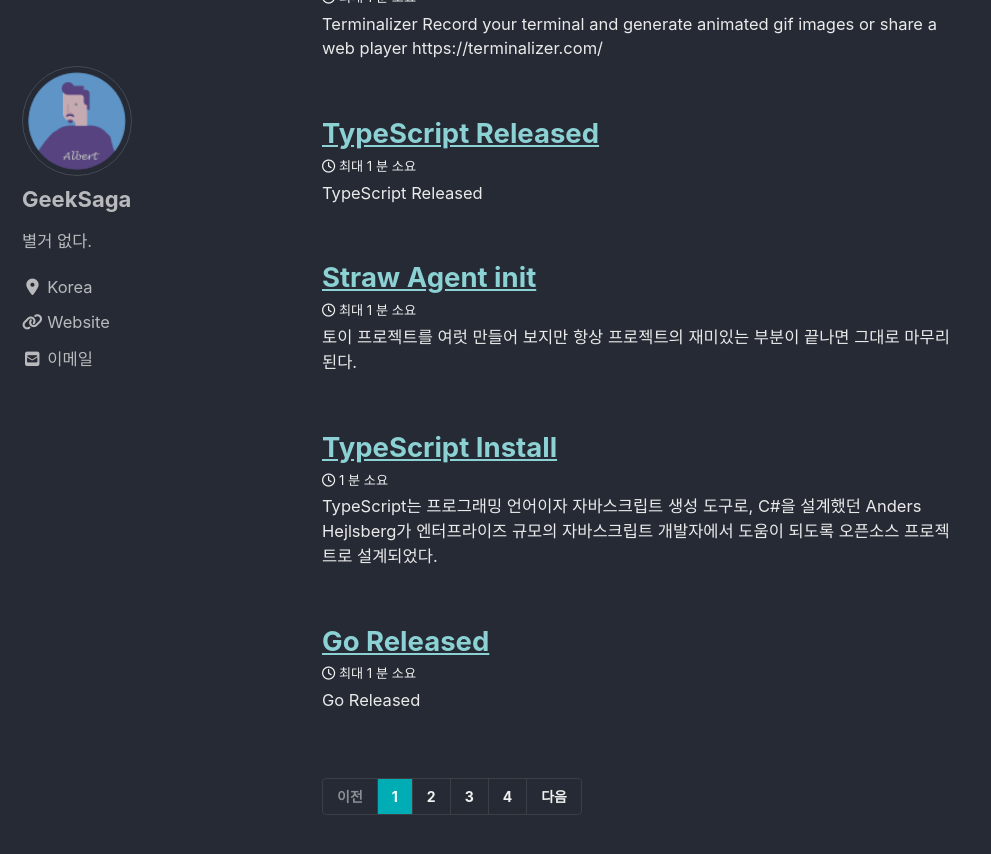
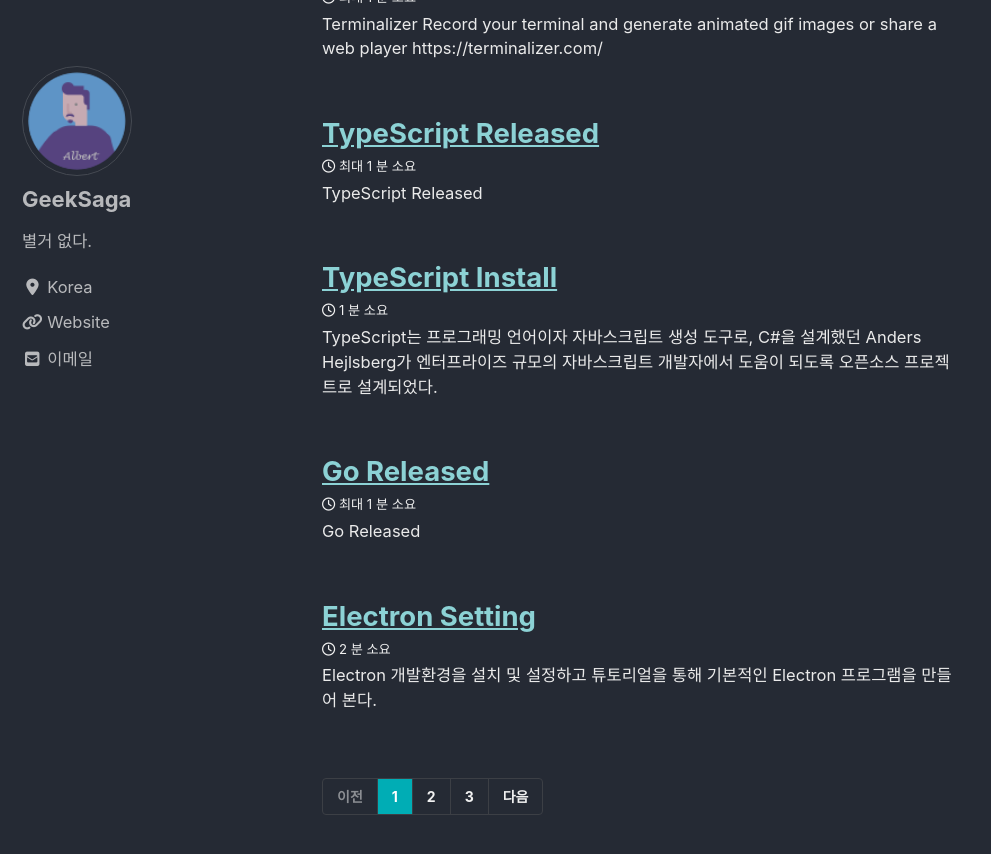
Before and after one commit to geeksaga/geeksaga.github, a Jekyll site: the page built from index.html, in a window 1280 px wide and 900 px high, scrolled down 257 px. Shown: the top 854 px of the window, without its empty margins (0-991 px from the left). Built offline with Jekyll 4.4.1, drawn with Linux system fonts in a browser that asks for light colours; cached includes are drawn as plain includes; nearby versions of some CDN libraries; the list of posts is cut into pages by our own code; part of the change alters nothing that is shown.

Commit message:
Update post straw agent init

````diff
--- a/_posts/toy/2020-03-01-straw-agent-init.md
+++ b/_posts/toy/2020-03-01-straw-agent-init.md
@@ -10,12 +10,12 @@ tags:
   - Go
 
 toc: true
-toc_labe: "Straw Agent 설정"
-published: true
+toc_labe: "Straw Agent 환경 설정"
+published: false
 comments: true
 ---
 
-토이 프로젝트를 여럿 만들어 보지만 항상 프로젝트의 재미있는 부분이 끝나면 그대로 마무리된다.
+토이 프로젝트(Toy or Side Project)를 여럿 만들어 보지만 항상 프로젝트의 재미있는 부분이 끝나면 그대로 마무리된다.
 
 조금 부족하겠지만 프로젝트의 완성을 위해 초기 설정부터 배포까지 진행하도록 한다.
 
@@ -28,8 +28,33 @@ STRAW의 목표는 데이터를 수집하는 에이전트 프로그램이다.
 
 Telegraf는 시계열 DB인 [InfluxDB](https://github.com/influxdata/influxdb "InfluxDB"){:target="blank"}를 만든 [influxdata](https://www.influxdata.com/ "influxdata"){:target="blank"}에서 만든 오픈소스 프로그램이다.
 
-Telegraf를 선택한 이유는 시스템 모니터링과 메트릭스 수집 에이전트 이기도 하지만 언어가 [Go](https://golang.org/ "Go"){target="blank"}로 되어 있어서다.
+Telegraf를 선택한 이유는 시스템 모니터링과 메트릭스 수집 에이전트 이기도 하지만 언어가 [Go](https://golang.org/ "Go"){:target="blank"}로 되어 있어서다.
 
 ## 프로젝트 준비
 
-### C
+1. 먼저 프로젝트 디렉토리를 생성한다.
+```shell
+$> mkdir straw
+```
+
+2. 버전관리를 위해 git 초기화를 한다.
+```shell
+$> cd straw
+$> git init
+```
+
+3. 프로젝트 구조를 만든다.(여기서는 Go 프로젝트 구조)
+
+  구글 검색을 통해서 다음 두 내용을 기준으로 프로젝트 구조를 만들었다.
+  - [How to structure a Go project?](https://vsupalov.com/go-folder-structure/ "How to structure a Go project?"){:target="blank"}
+  - [Standard Go Project Layout](https://github.com/golang-standards/project-layout "Standard Go Project Layout"){:target="blank"}
+
+## 편집기 선택
+### VisualStudioCode
+### VIM
+### GoLand
+
+
+## 코딩
+https://github.com/uber-go/guide/blob/master/style.md
+https://github.com/TangoEnSkai/uber-go-style-guide-kr
````
